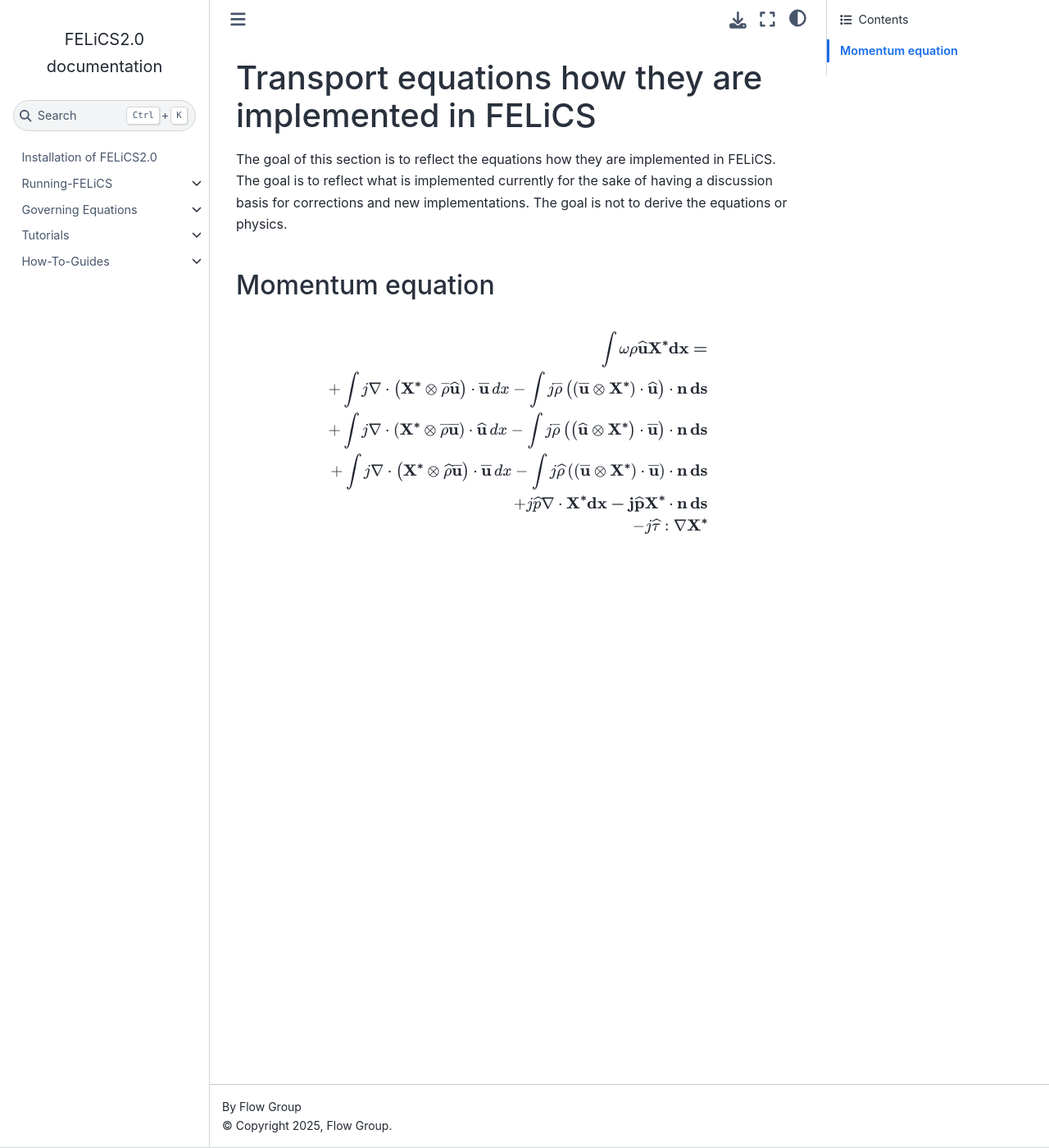
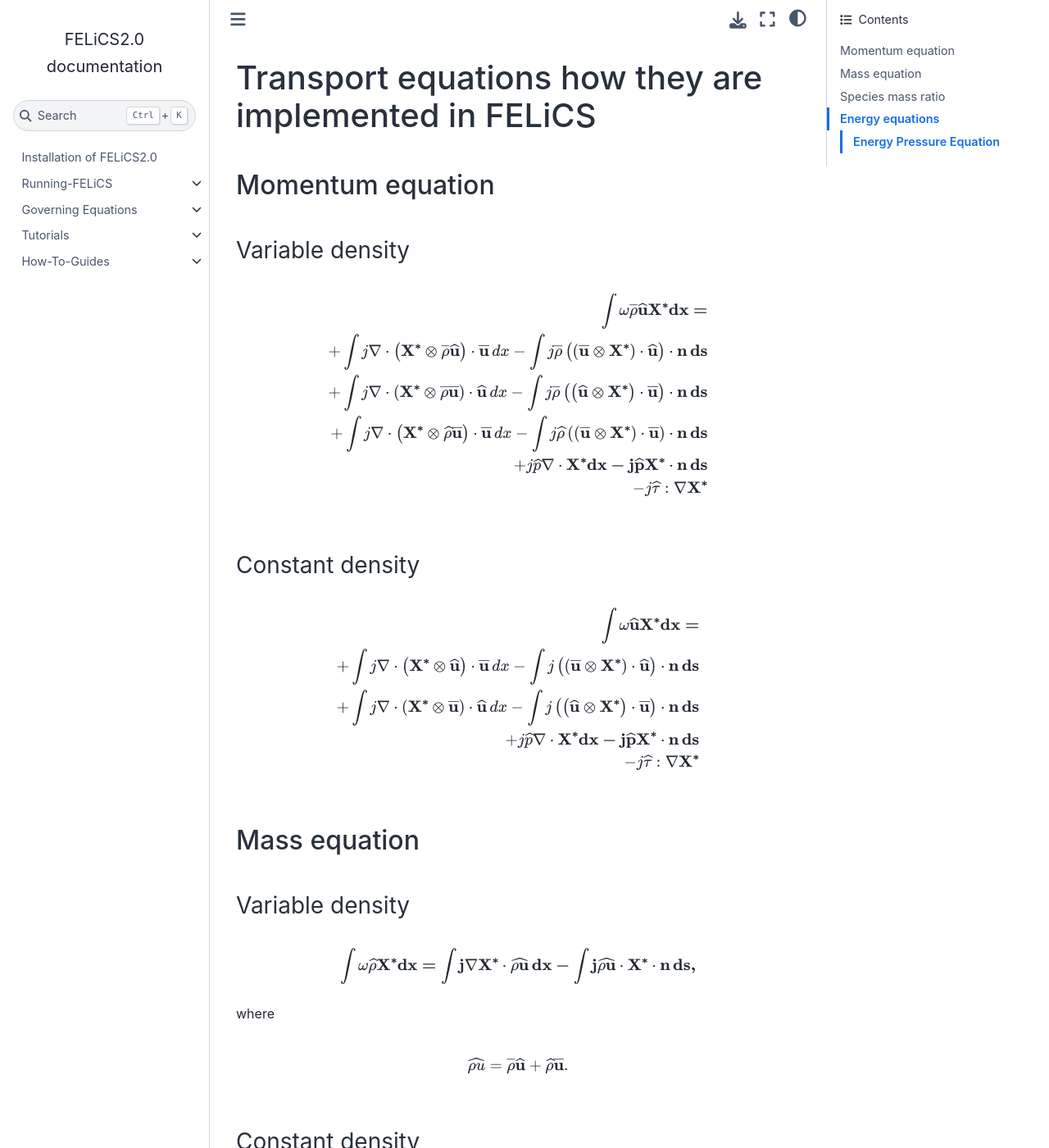
Before and after one commit to arash-mp/FELiCS_FSI, a Sphinx documentation site: the page built from DOCUMENTATION/GoverningEquations/transport_equations.md, in a window 1280 px wide and 1400 px high. Shown: the whole window at 82% size. Built offline with Sphinx 7.4.7 and the Sphinx Book theme 1.1.4, drawn with Linux system fonts in a browser that asks for light colours; some of the changed text lies outside the part shown.

Commit message:
[doc] Added Energy, species and conti equation

```diff
--- a/DOCUMENTATION/GoverningEquations/transport_equations.md
+++ b/DOCUMENTATION/GoverningEquations/transport_equations.md
@@ -1,10 +1,67 @@
 # Transport equations how they are implemented in FELiCS
-The goal of this section is to reflect the equations how they are implemented in FELiCS. The goal is to reflect what is implemented currently for the sake of having a discussion basis for corrections and new implementations. The goal is not to derive the equations or physics.
 
 ## Momentum equation
-$$\int \omega \rho \widehat{\bf{u}} \bf{X}^* dx =\\
+
+### Variable density
+
+$$\int \omega \overline{\rho} \widehat{\bf{u}} \bf{X}^* dx =\\
 +\int j \nabla \cdot \left(\bf{X}^* \otimes \overline{\rho} \widehat{\bf{u}} \right) \cdot \overline{\bf{u}} \, dx - \int j \overline{\rho} \left( \left(\overline{\bf{u}} \otimes \bf{X}^*\right) \cdot \widehat{\bf{u}} \right)\cdot \bf{n} \, ds\\
 +\int j \nabla \cdot \left(\bf{X}^* \otimes \overline{\rho} \overline{\bf{u}} \right) \cdot \widehat{\bf{u}} \, dx - \int j \overline{\rho} \left( \left(\widehat{\bf{u}} \otimes \bf{X}^*\right) \cdot \overline{\bf{u}} \right)\cdot \bf{n} \, ds\\
 +\int j \nabla \cdot\left(\bf{X}^* \otimes \widehat{\rho} \overline{\bf{u}} \right) \cdot \overline{\bf{u}} \, dx - \int j \widehat{\rho} \left( \left(\overline{\bf{u}} \otimes \bf{X}^*\right) \cdot \overline{\bf{u}} \right)\cdot \bf{n} \, ds\\
 + j \widehat{p} \nabla \cdot \bf{X}^* dx - j \widehat{p} \bf{X}^* \cdot \bf{n} \, ds \\
 -j \widehat{\bf{\tau}} : \nabla \bf{X}^*$$
+
+### Constant density
+
+$$\int \omega \widehat{\bf{u}} \bf{X}^* dx =\\
++\int j \nabla \cdot \left(\bf{X}^* \otimes \widehat{\bf{u}} \right) \cdot \overline{\bf{u}} \, dx - \int j \left( \left(\overline{\bf{u}} \otimes \bf{X}^*\right) \cdot \widehat{\bf{u}} \right)\cdot \bf{n} \, ds\\
++\int j \nabla \cdot \left(\bf{X}^* \otimes \overline{\bf{u}} \right) \cdot \widehat{\bf{u}} \, dx - \int j \left( \left(\widehat{\bf{u}} \otimes \bf{X}^*\right) \cdot \overline{\bf{u}} \right)\cdot \bf{n} \, ds\\
++ j \widehat{p} \nabla \cdot \bf{X}^* dx - j \widehat{p} \bf{X}^* \cdot \bf{n} \, ds \\
+-j \widehat{\bf{\tau}} : \nabla \bf{X}^*$$
+
+## Mass equation
+
+### Variable density
+
+$$\int \omega \widehat{\rho} \bf{X}^* dx =
+\int j \nabla \bf{X}^* \cdot \widehat{\rho \bf{u}} \, dx
+- \int j \widehat{\rho \bf{u}} \cdot \bf{X}^* \cdot \bf{n} \, ds,$$
+where
+
+$$\widehat{\rho u} = \overline{\rho} \widehat{\bf{u}} + \widehat{\rho} \overline{\bf{u}}.
+$$
+
+### Constant density
+
+$$ 0 =
+\int j \nabla \bf{X}^* \cdot \widehat{ \bf{u}} \, dx
+- \int j \widehat{ \bf{u}} \cdot \bf{X}^* \cdot \bf{n} \, ds,$$
+
+## Species mass ratio
+Transport equation for a chmeical species "s"
+$$\int \omega \overline{\rho} \widehat{Y}_s \bf{X}^* dx =
+\int j \, \widehat{Y}_s \, \nabla \cdot \left( \overline{\rho} \, \overline{\bf{u}} \, \bf{X}^* \right) \, dx
++ \int j \, \overline{Y}_s \, \nabla \cdot \left( \overline{\rho} \, \widehat{\bf{u}} \, \bf{X}^* \right) \, dx
++ \int j \, \overline{Y}_s \, \nabla \cdot \left( \widehat{\rho} \, \overline{\bf{u}} \, \bf{X}^* \right) \, dx \\
+- \int j \, \widehat{Y}_s \, \overline{\rho} \, \overline{\bf{u}} \cdot \bf{X}^* \cdot \bf{n} \, ds
+- \int j \, \overline{Y}_s \, \overline{\rho} \, \widehat{\bf{u}} \cdot \bf{X}^* \cdot \bf{n} \, ds
+- \int j \, \overline{Y}_s \, \widehat{\rho} \, \overline{\bf{u}} \cdot \bf{X}^* \cdot \bf{n} \, ds \\
+- \int j \, \overline{D}_s \, \nabla \widehat{Y}_s \cdot \nabla \bf{X}^* \, dx
+- \int j \, \widehat{D}_s \, \nabla \overline{Y}_s \cdot \nabla \bf{X}^* \, dx \\
++ \int \overline{f}_s \, \bf{X}^* \, dx$$
+
+## Energy equations
+
+### Energy Pressure Equation
+
+$$\int \widehat{p} \, \bf{X}^* \, dx =
+\int j \, \nabla \cdot \left( \bf{X}^* \, \overline{\bf{u}} \right) \, \widehat{p} \, dx
++ \int j \, \nabla \cdot \left( \bf{X}^* \, \widehat{\bf{u}} \right) \, \overline{p} \, dx \\
++ \int j \, \overline{\gamma} \, \nabla \left( \overline{p} \, \bf{X}^* \right) \cdot \widehat{\bf{u}} \, dx
++ \int j \, \overline{\gamma} \, \nabla \left( \widehat{p} \, \bf{X}^* \right) \cdot \overline{\bf{u}} \, dx \\
+- \int j (\overline{\gamma} + 1) \, \widehat{p} \, \overline{\bf{u}}  \bf{X}^* \cdot \bf{n} \, ds
+- \int j (\overline{\gamma} + 1) \, \overline{p} \, \widehat{\bf{u}}  \bf{X}^* \cdot \bf{n} \, ds \\
+- \int j (\overline{\gamma} - 1) \, \left(\nabla \cdot \overline{\boldsymbol{\tau}}\right) \cdot \left( \widehat{\bf{u}}  \bf{X}^* \right) \, dx
+- \int j (\overline{\gamma} - 1) \, \left( \nabla \cdot \widehat{\boldsymbol{\tau}} \right) \cdot \left( \overline{\bf{u}}  \bf{X}^* \right) \, dx \\
+- \int j (\overline{\gamma} - 1) \, \nabla \bf{X}^* \cdot \left( \widehat{\kappa} \nabla  \overline{T}  \right) \, dx
+- \int j (\overline{\gamma} - 1) \, \nabla \bf{X}^* \cdot \left( \overline{\kappa} \nabla  \widehat{T}  \right) \, dx$$
```
